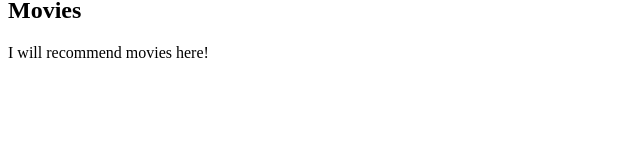
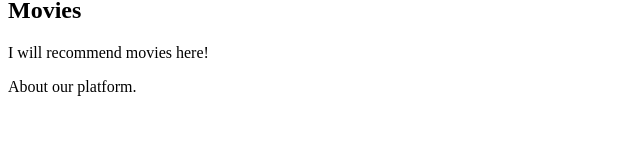
Before and after one commit to Dominionss/movie-recommendation-platform, a React (Vite) app: page / in a window 1280 px wide. Shown: the part 130-298 px from the top of the page, without its empty margins (0-640 px from the left). Built offline with nearby package versions, Linux system fonts and the light colour scheme.

Commit message:
Beginning

```diff
--- a/src/App.jsx
+++ b/src/App.jsx
@@ -11,6 +11,8 @@ function App() {
 
           <p>I will recommend movies here!</p>
 
+          <p>About our platform.</p>
+
       </>
   )
 }
```
